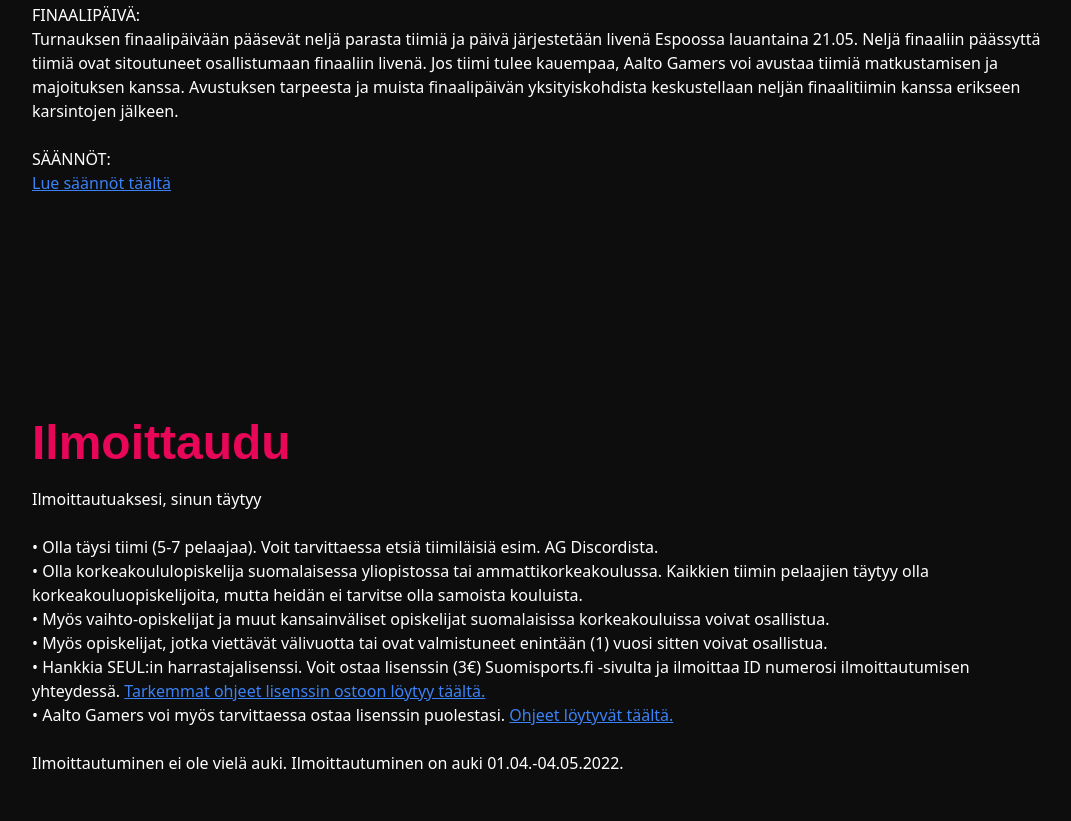
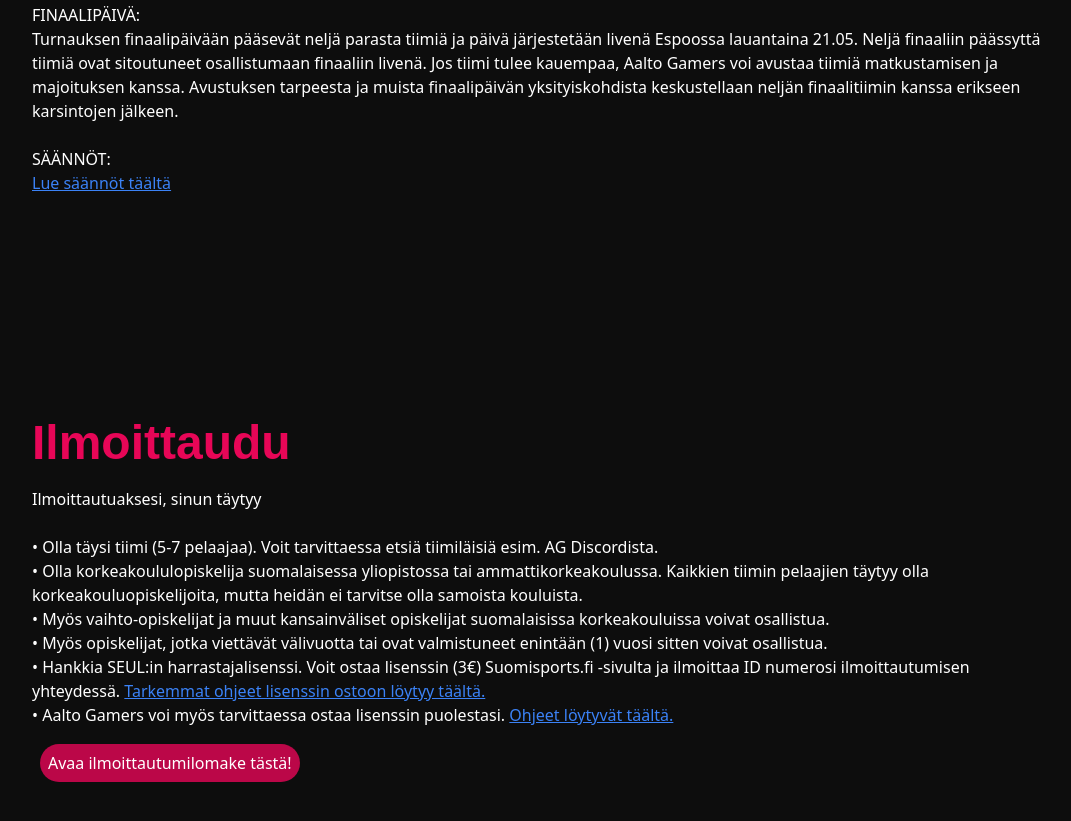
Before and after one commit to aaltogamers/lol-osm-2022, a Gatsby site: page / in a window 1280 px wide. Shown: the part 3097-3918 px from the top of the page, without its empty margins (160-1231 px from the left). Built offline with nearby package versions, Linux system fonts and the light colour scheme; Gatsby itself is replaced by a stand-in of ours.

Commit message:
Release signup form

```diff
--- a/src/modules/signUpModule.js
+++ b/src/modules/signUpModule.js
@@ -18,8 +18,10 @@
               <p className="text-white whitespace-pre-line">
                 { t(translations.content.signUpContent1) }<a className="text-blue-500 underline" href="https://docs.google.com/document/d/1JMTgiNYxr56f3kAA77Qs5LqH3wNQTMMAYkE43NA4I8s/edit?usp=sharing">{t(translations.content.signUpLicenseInfo)}</a>
                 { t(translations.content.signUpContent2) }<a className="text-blue-500 underline" href="https://docs.google.com/document/d/1JMTgiNYxr56f3kAA77Qs5LqH3wNQTMMAYkE43NA4I8s/edit">{t(translations.content.signUpMoreInfo)}</a>
-
-                { t(translations.content.signUpLink)}
+                <br/><br/>
+                <a className="bg-theme-red bg-opacity-80 text-slate rounded-full p-2 m-2" href="https://aaltogamers.typeform.com/to/SpeNVqoN">
+                    { t(translations.content.signUpFormButton) }
+                </a>
               </p>
           </div>
         </div>
--- a/src/translations.js
+++ b/src/translations.js
@@ -158,14 +158,18 @@
         signUpLink: {
             [languages.FI]: `
 
-            Ilmoittautuminen ei ole vielä auki. Ilmoittautuminen on auki 01.04.-04.05.2022.`,
+            Ilmoittautuminen on auki 01.04.-04.05.2022. Ilmoittaudu nyt!`,
             [languages.EN]: `
 
-            Sign-up is not open yet. Sign-ups will be open 01.04.-04.05.2022.`,
+            Sign-ups will be open 01.04.-04.05.2022. Sign up now!`,
         },
         signUpButton: {
             [languages.FI]: "Ilmoittaudu",
             [languages.EN]: "Sign Up",
+        },
+        signUpFormButton: {
+            [languages.FI]: "Avaa ilmoittautumilomake tästä!",
+            [languages.EN]: "Open the sign-up form here!",
         },
     }
 }
```
